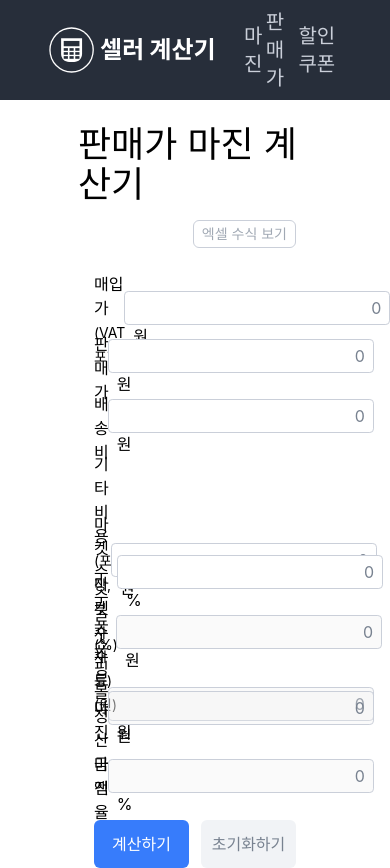
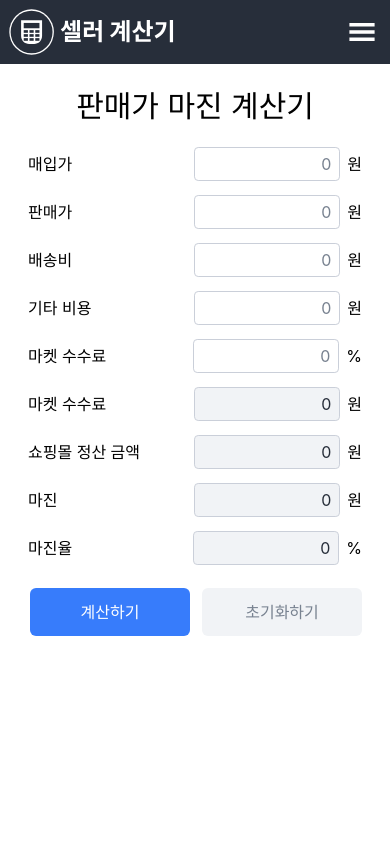
Before and after one commit to Ah-ae/seller-calculator, a Next.js app: page /margin in a window 390 px wide. After the commit the page ends 844 px from the top, so only its background shows below. Built offline with nearby package versions, Linux system fonts and the light colour scheme.

Commit message:
모바일 반응형 1차 구현

```diff
--- a/components/Header.js
+++ b/components/Header.js
@@ -1,9 +1,20 @@
 import NavBar from "./NavBar";
 import Image from "next/image";
+import { useState } from "react";
+import { GiHamburgerMenu } from "react-icons/gi";
 
 export default function Header() {
+  const [isHidden, setIsHidden] = useState(true);
+  const onClick = () => {
+    setIsHidden((cur) => !cur);
+  };
   return (
-    <header className="h-13 px-12 py-2 flex bg-gray-600">
+    <header
+      className={`${
+        isHidden ? "h-13" : "h-28"
+      } px-12 max-md:pl-2 max-md:pr-5 py-2 flex max-md:flex-col items-center bg-gray-600`}
+    >
+      <div className="max-md:w-full flex justify-between items-center">
         <Image
           src="/logo.svg"
           alt="logo image"
@@ -11,7 +22,19 @@ export default function Header() {
           height={48}
           className="mr-6"
         />
+        <div className="hidden max-md:inline-block" onClick={onClick}>
+          <GiHamburgerMenu
+            style={{ color: "white", transform: "scale(1.8)" }}
+          />
+        </div>
+      </div>
+      <div
+        className={`${
+          isHidden ? "max-md:hidden" : "max-md:flex w-full px-14 grow "
+        }`}
+      >
         <NavBar />
+      </div>
     </header>
   );
 }
--- a/components/ui/Button.js
+++ b/components/ui/Button.js
@@ -2,7 +2,9 @@ export function Button({ children, type, onClick, theme, style }) {
   return (
     <button
       className={`w-40 h-12 ${
-        theme ? theme : "bg-blue-300 hover:bg-blue-200 text-white"
+        theme
+          ? theme
+          : "bg-blue-300 hover:bg-blue-200 max-md:hover:bg-blue-300 text-white"
       } rounded-md ${style}`}
       type={type}
       onClick={onClick}
--- a/components/ui/Container.js
+++ b/components/ui/Container.js
@@ -1,3 +1,7 @@
 export default function Container({ children }) {
-  return <div className="mx-auto my-0 w-3/5 max-w-md">{children}</div>;
+  return (
+    <div className="mx-auto my-0 w-3/5 max-w-md max-md:w-full max-md:px-3">
+      {children}
+    </div>
+  );
 }
--- a/components/ui/InputBox.js
+++ b/components/ui/InputBox.js
@@ -10,10 +10,10 @@ export default function InputBox({
   hidden,
 }) {
   return (
-    <div className="h-[60px] py-2 flex-col">
+    <div className="h-[60px] max-md:h-auto py-2 flex-col">
       <div className="flex justify-between items-center">
         <label htmlFor={id}>
-          {label} <span className="text-sm">{desc}</span>
+          {label} <span className="text-sm max-md:hidden">{desc}</span>
         </label>
         <div>
           <input
@@ -22,8 +22,10 @@ export default function InputBox({
             inputMode="decimal"
             id={id}
             className={`px-2 py-1 ${
-              disabled ? "text-gray-400" : "text-black"
-            } text-right focus:outline-gray-600`}
+              disabled
+                ? "text-gray-400 max-md:text-gray-600 bg-gray-100"
+                : "text-black"
+            } text-right focus:outline-gray-600 max-md:w-36`}
             disabled={disabled ? true : false}
             value={value}
             placeholder="0"
--- a/pages/margin.js
+++ b/pages/margin.js
@@ -101,9 +101,11 @@ export default function Margin() {
 
   return (
     <Container>
-      <h2 className="pt-6 pb-4 text-4xl">판매가 마진 계산기</h2>
+      <h2 className="pt-6 pb-4 text-4xl max-md:text-3xl max-md:text-center">
+        판매가 마진 계산기
+      </h2>
       <form className="px-4 flex flex-col" onSubmit={onSubmit}>
-        <SmallButton style="mb-4 self-end" onClick={handleHidden}>
+        <SmallButton style="mb-4 self-end max-md:hidden" onClick={handleHidden}>
           {`엑셀 수식 ${isHidden ? "보기" : "가리기"}`}
         </SmallButton>
         <InputBox
@@ -177,7 +179,7 @@ export default function Margin() {
           formula={formula.marginRate}
           hidden={isHidden}
         />
-        <div className="mt-4 flex justify-end">
+        <div className="my-4 flex justify-end">
           <Button type="submit" style="mr-3">
             계산하기
           </Button>
```
Lines whose indentation alone changed are shown as unchanged.
